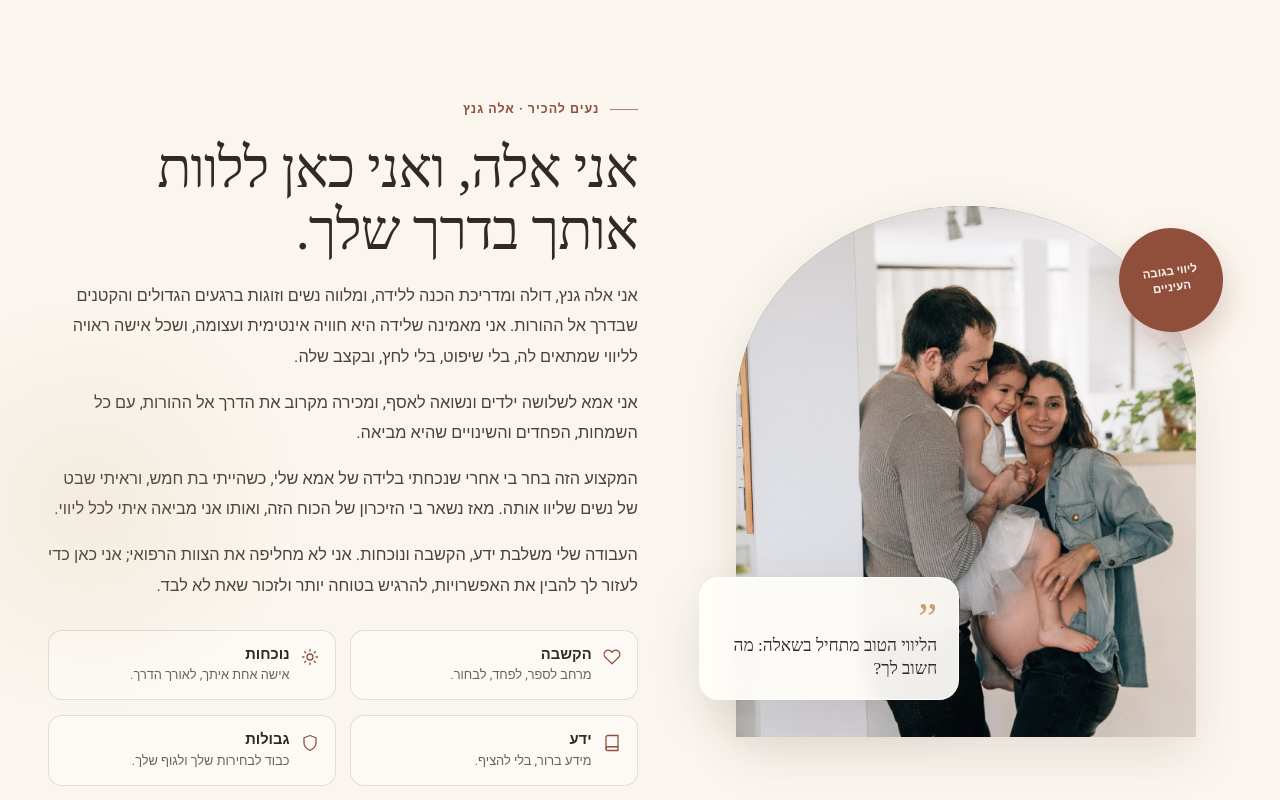
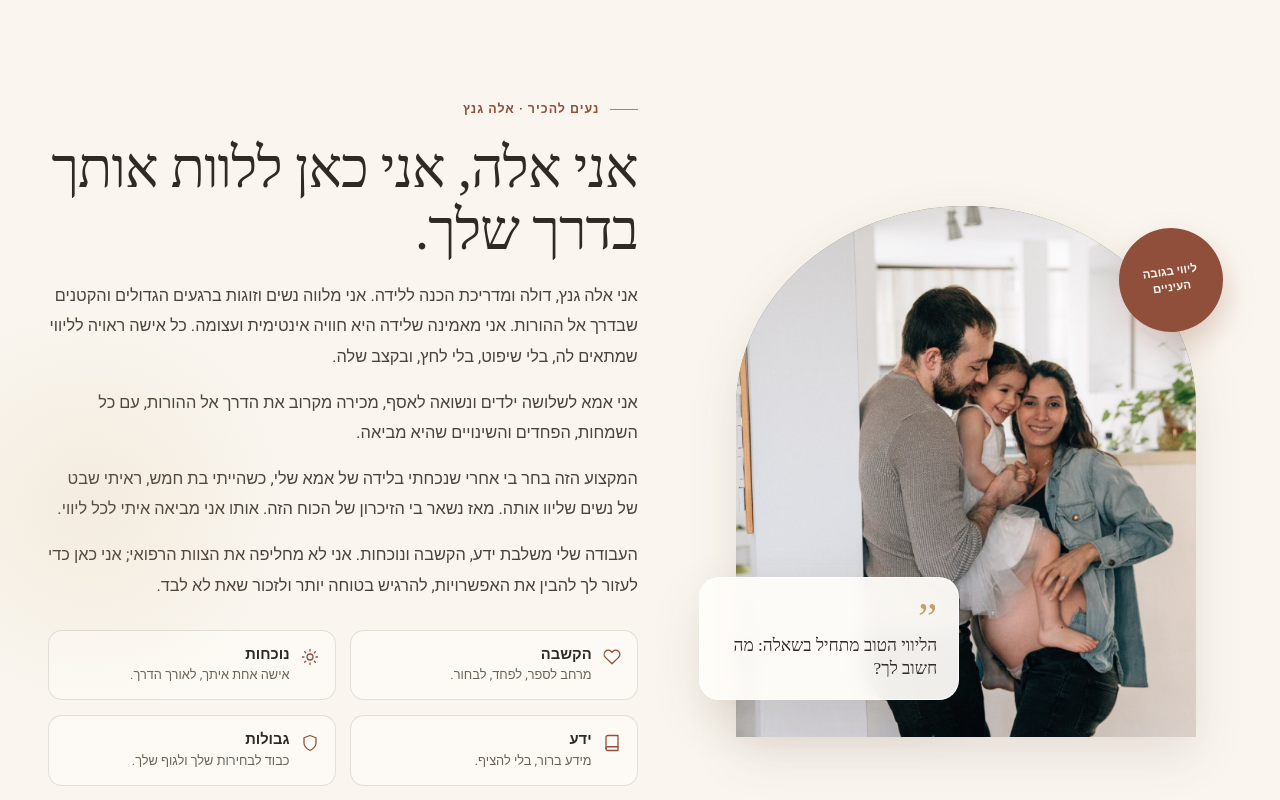
Before and after one commit to Douella/douella.com, a plain HTML site: page index.html in a window 1280 px wide. Shown: the part 1000-1800 px from the top of the page. Drawn offline with Linux system fonts and the light colour scheme; a web font is replaced by a local one.

Commit message:
Tighten about section copy

```diff
--- a/index.html
+++ b/index.html
@@ -193,10 +193,10 @@
 
         <div class="about-copy" data-reveal style="--delay: .08s">
           <span class="eyebrow">נעים להכיר · אלה גנץ</span>
-          <h2>אני אלה, ואני כאן ללוות אותך בדרך שלך.</h2>
-          <p>אני אלה גנץ, דולה ומדריכת הכנה ללידה, ומלווה נשים וזוגות ברגעים הגדולים והקטנים שבדרך אל ההורות. אני מאמינה שלידה היא חוויה אינטימית ועצומה, ושכל אישה ראויה לליווי שמתאים לה, בלי שיפוט, בלי לחץ, ובקצב שלה.</p>
-          <p>אני אמא לשלושה ילדים ונשואה לאסף, ומכירה מקרוב את הדרך אל ההורות, עם כל השמחות, הפחדים והשינויים שהיא מביאה.</p>
-          <p>המקצוע הזה בחר בי אחרי שנכחתי בלידה של אמא שלי, כשהייתי בת חמש, וראיתי שבט של נשים שליוו אותה. מאז נשאר בי הזיכרון של הכוח הזה, ואותו אני מביאה איתי לכל ליווי.</p>
+          <h2>אני אלה, אני כאן ללוות אותך בדרך שלך.</h2>
+          <p>אני אלה גנץ, דולה ומדריכת הכנה ללידה. אני מלווה נשים וזוגות ברגעים הגדולים והקטנים שבדרך אל ההורות. אני מאמינה שלידה היא חוויה אינטימית ועצומה. כל אישה ראויה לליווי שמתאים לה, בלי שיפוט, בלי לחץ, ובקצב שלה.</p>
+          <p>אני אמא לשלושה ילדים ונשואה לאסף, מכירה מקרוב את הדרך אל ההורות, עם כל השמחות, הפחדים והשינויים שהיא מביאה.</p>
+          <p>המקצוע הזה בחר בי אחרי שנכחתי בלידה של אמא שלי, כשהייתי בת חמש, ראיתי שבט של נשים שליוו אותה. מאז נשאר בי הזיכרון של הכוח הזה. אותו אני מביאה איתי לכל ליווי.</p>
           <p>העבודה שלי משלבת ידע, הקשבה ונוכחות. אני לא מחליפה את הצוות הרפואי; אני כאן כדי לעזור לך להבין את האפשרויות, להרגיש בטוחה יותר ולזכור שאת לא לבד.</p>
 
           <div class="values-grid">
@@ -262,7 +262,7 @@
             <div class="service-feature-copy">
               <h3>ליווי היריון ולידה</h3>
               <p>ליווי אישי ורציף מההיריון ועד אחרי הלידה: מפגש היכרות, שני מפגשי הכנה (רגשית ומעשית), ליווי בלידה עצמה, ומפגש סיכום לאחר הלידה.</p>
-              <p class="service-feature-extra">במפגשי ההכנה נדבר על מה שמעסיק אותך רגשית, ונתרגל תנועתיות, עיסוי ומגוון כלים לקראת הלידה.</p>
+              <p class="service-feature-extra">במפגשי ההכנה נדבר על מה שמעסיק אותך רגשית. נתרגל תנועתיות, עיסוי ומגוון כלים לקראת הלידה.</p>
             </div>
             <div class="service-feature-details">
               <h4>מה כולל הליווי</h4>
@@ -285,7 +285,7 @@
             <span class="eyebrow">קורסי הכנה ללידה</span>
             <h3>שלושה מסלולים, אותה מטרה: לצאת ללידה עם כלים וביטחון.</h3>
           </div>
-          <p>אפשר לבחור קורס פרקטי, היפנובירתינג פרטי או קבוצתי, ולשלב עם הליווי המלא.</p>
+          <p>אפשר לבחור קורס פרקטי, היפנובירתינג פרטי או קבוצתי, או לשלב עם הליווי המלא.</p>
         </div>
 
         <div class="course-grid">
```
